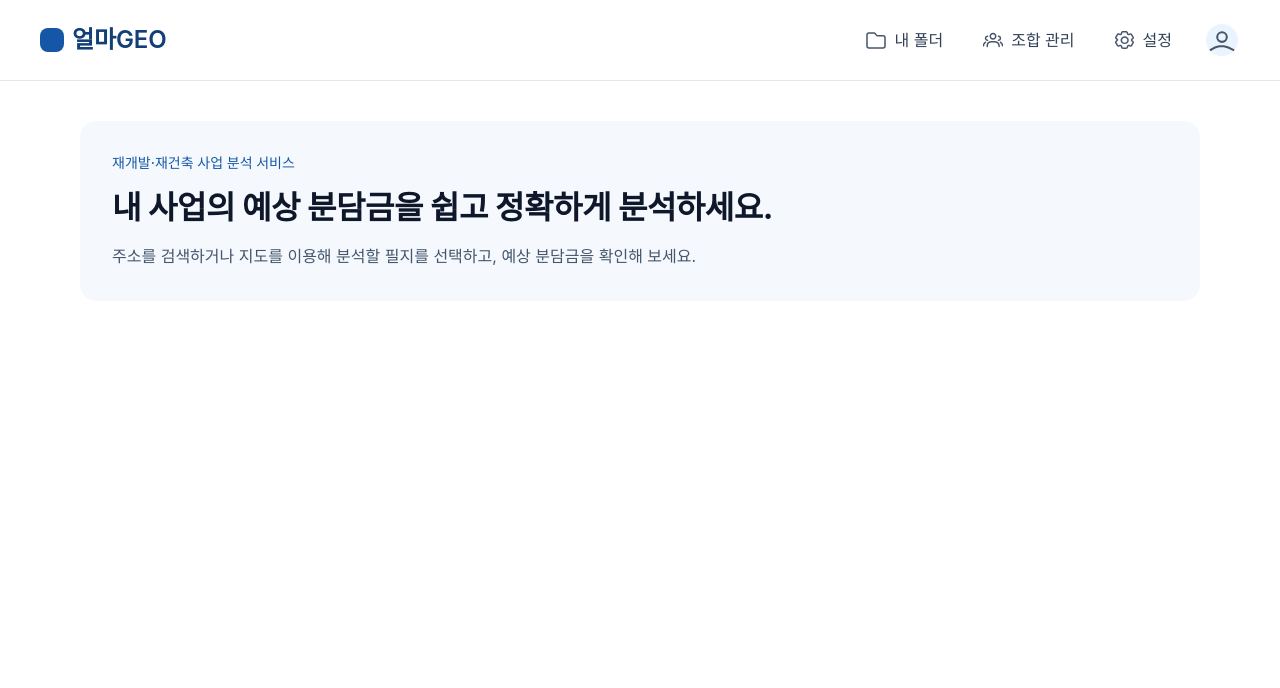
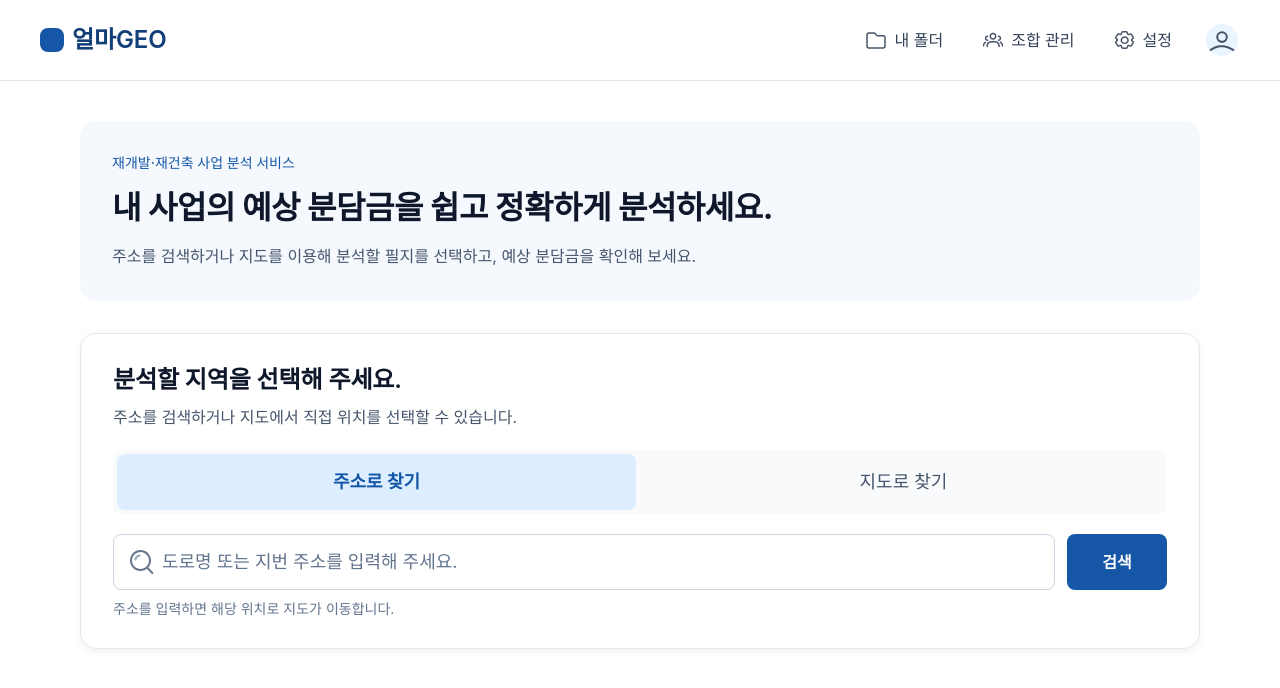
Before and after one commit to HowMuchGeo/FE, a React (Vite) app: page /home in a window 1280 px wide. Shown: the top 688 px of the page. Built offline with nearby package versions, Linux system fonts and the light colour scheme; no server answers; a web font is replaced by a local one.

Commit message:
feat: 메인 홈 지역 선택 카드 UI 추가

```diff
--- /dev/null
+++ b/src/components/RegionSearch.tsx
@@ -0,0 +1,71 @@
+import { useState } from 'react';
+
+type SearchMethod = 'address' | 'map';
+
+//검색 방식 탭 버튼
+interface TabButtonProps {
+    label: string;
+    selected: boolean;
+    onClick: () => void;
+}
+
+function TabButton({ label, selected, onClick }: TabButtonProps) {
+    return (
+        <button
+            type="button"
+            role="tab"
+            aria-selected={selected}
+            onClick={onClick}
+            className={`h-14 flex-1 rounded-lg transition-colors ${
+                selected ? 'bg-sky-200 text-title-sm text-brand-700' : 'bg-slate-50 text-body-lg text-slate-600'
+            }`}
+        >
+            {label}
+        </button>
+    );
+}
+
+//분석할 지역 선택 (주소로 찾기/지도로 찾기)
+export default function RegionSearch() {
+    const [method, setMethod] = useState<SearchMethod>('address');
+    const [address, setAddress] = useState('');
+
+    return (
+        <section className="flex flex-col gap-5 rounded-2xl border border-slate-200 bg-white px-8 py-7 shadow-card">
+            <div className="flex flex-col gap-1.5">
+                <h2 className="text-h4 text-slate-900">분석할 지역을 선택해 주세요.</h2>
+                <p className="text-body-md text-slate-600">주소를 검색하거나 지도에서 직접 위치를 선택할 수 있습니다.</p>
+            </div>
+
+            <div role="tablist" className="flex gap-2 rounded-lg bg-slate-50 p-1">
+                <TabButton label="주소로 찾기" selected={method === 'address'} onClick={() => setMethod('address')} />
+                <TabButton label="지도로 찾기" selected={method === 'map'} onClick={() => setMethod('map')} />
+            </div>
+
+            {method === 'address' && (
+                <div className="flex flex-col gap-2">
+                    <div className="flex gap-3">
+                        <label className="group flex h-14 flex-1 items-center gap-2 rounded-lg border border-slate-300 bg-white px-4 focus-within:border-brand-700 focus-within:ring-1 focus-within:ring-brand-700">
+                            <img src="/icons/home/search.svg" alt="" className="group-focus-within:hidden" />
+                            <img src="/icons/home/search-focus.svg" alt="" className="hidden group-focus-within:block" />
+                            <input
+                                type="text"
+                                value={address}
+                                onChange={(e) => setAddress(e.target.value)}
+                                placeholder="도로명 또는 지번 주소를 입력해 주세요."
+                                className="min-w-0 flex-1 bg-transparent text-body-lg text-slate-700 outline-none placeholder:text-slate-500"
+                            />
+                        </label>
+                        <button
+                            type="button"
+                            className="h-14 w-[100px] rounded-lg bg-brand-700 text-label text-white transition-colors hover:bg-brand-800"
+                        >
+                            검색
+                        </button>
+                    </div>
+                    <p className="text-caption text-slate-500">주소를 입력하면 해당 위치로 지도가 이동합니다.</p>
+                </div>
+            )}
+        </section>
+    );
+}
--- a/src/pages/HomePage.tsx
+++ b/src/pages/HomePage.tsx
@@ -1,4 +1,5 @@
 import Gnb from '../components/Gnb';
+import RegionSearch from '../components/RegionSearch';
 
 //메인 홈 페이지 (로그인 후 시작 화면)
 export default function HomePage() {
@@ -14,6 +15,7 @@ export default function HomePage() {
                         주소를 검색하거나 지도를 이용해 분석할 필지를 선택하고, 예상 분담금을 확인해 보세요.
                     </p>
                 </section>
+                <RegionSearch />
             </main>
         </div>
     );
```
Also changed, not shown: public/icons/home/search-focus.svg (added), public/icons/home/search.svg (added).
